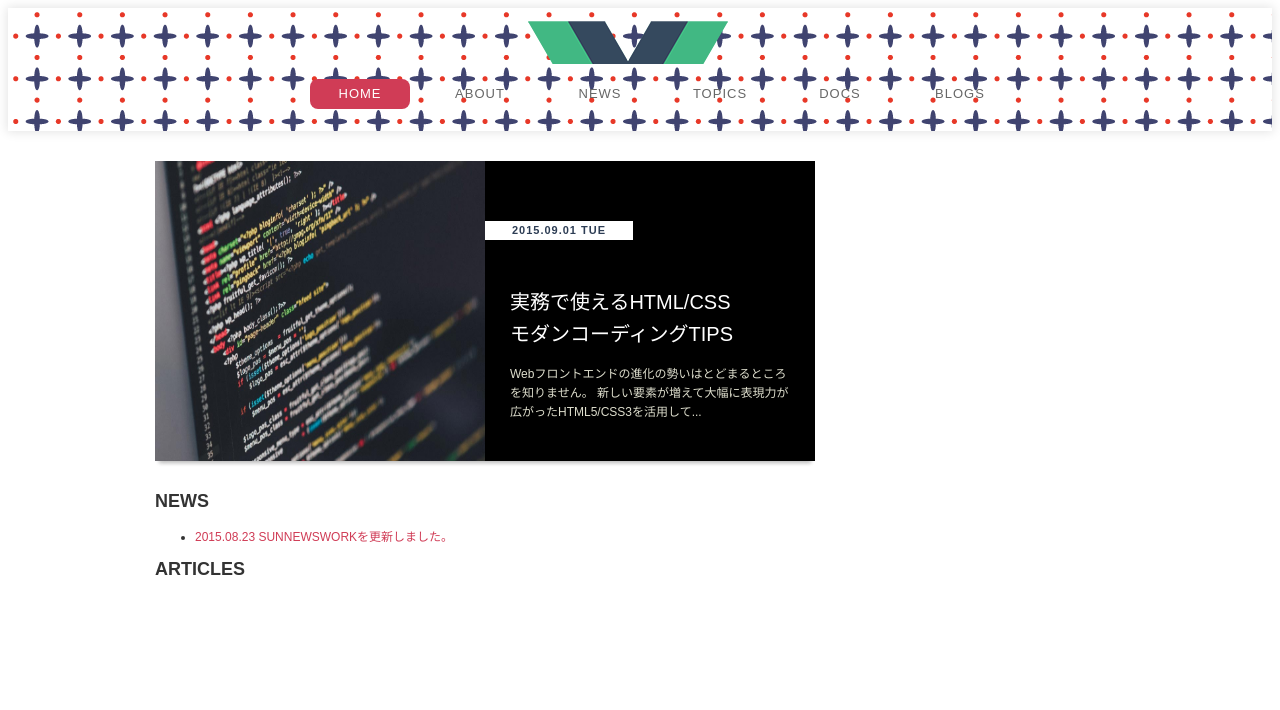
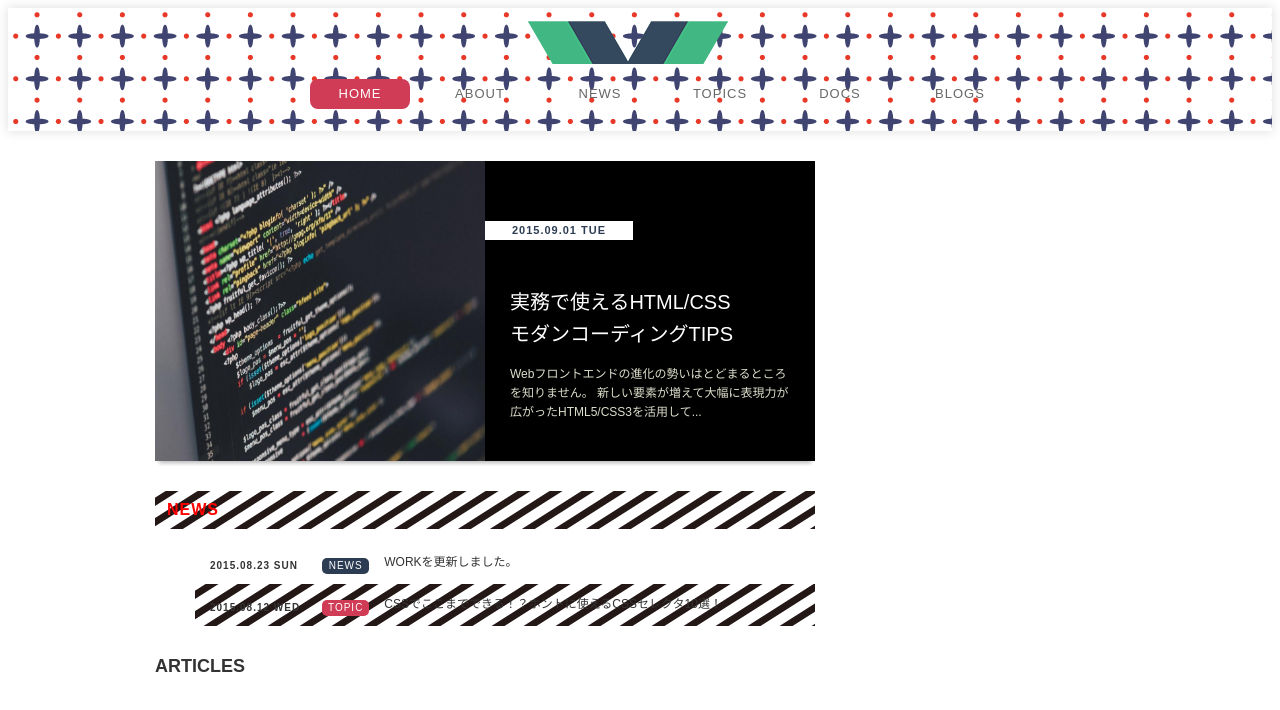
Before and after one commit to tobb422/spa-practive, a Vue app: page / in a window 1280 px wide. Shown: the top 710 px of the page. Built offline with nearby package versions, Linux system fonts and the light colour scheme.

Commit message:
見出し2

```diff
--- a/src/views/Home.vue
+++ b/src/views/Home.vue
@@ -25,6 +25,13 @@
                 <time class="date" datetime="2015-08-23">2015.08.23 SUN</time>
                 <span class="category news">NEWS</span>
                 <span class="title">WORKを更新しました。</span>
+              </a>
+            </li>
+            <li class="scroll-item">
+              <a href="#">
+                <time class="date" datetime="2015-08-12">2015.08.12 WED</time>
+                <span class="category">TOPIC</span>
+                <span class="title">CSSでここまでできる！？ホントに使えるCSSセレクタ10選！</span>
               </a>
             </li>
           </ul>
@@ -118,11 +125,76 @@ export default {
     font-size: 1.1rem;
     line-height: 1;
   }
-
 }
 
 .hot-topic:hover {
   opacity: 0.85;
+}
+
+.heading {
+  padding: 10px 12px;
+  background: url("../assets/bg-news.png");
+  letter-spacing: 1px;
+  font-size: 1.6rem;
+  color: rgb(255, 0, 0);
+}
+
+.scroll-list {
+  max-height: 220px;
+  overflow-y: auto;
+  margin-bottom: 30px;
+  list-style-type: none;
+
+  .scroll-item a {
+    display: block;
+    padding: 10px 15px;
+    color: #333;
+    font-size: 0;
+    transision: background-color 0.1s;
+  }
+
+  .scroll-item a:hover {
+    background-color: #fafaf8;
+  }
+
+  .scroll-item:nth-of-type(even) a{
+    background: url("../assets/bg-news.png");
+  }
+
+  .date {
+    display: inline-block;
+    width: 19%;
+    font-size: 1.0rem;
+    letter-spacing: 1px;
+    font-weight: bold;
+  }
+
+  .category {
+    display: inline-block;
+    width: 8%;
+    font-size: 1.0rem;
+    border-radius: 5px;
+    background-color: #d03c56;
+    color: #fff;
+    letter-spacing: 1px;
+    line-height: 16px;
+     text-align: center;
+  }
+
+  .category.news {
+    background-color: #2c3c53;
+  }
+
+  .title {
+    display: inline-block;
+    width: 73%;
+    padding-left: 15px;
+    font-size: 1.2rem;
+    box-sizing: border-box;
+    overflow: hidden;
+    text-overflow: ellipsis;
+    white-space: nowrap;
+  }
 }
 
 .sidemenu {
```
Also changed, not shown: src/assets/bg-news.png (added).
